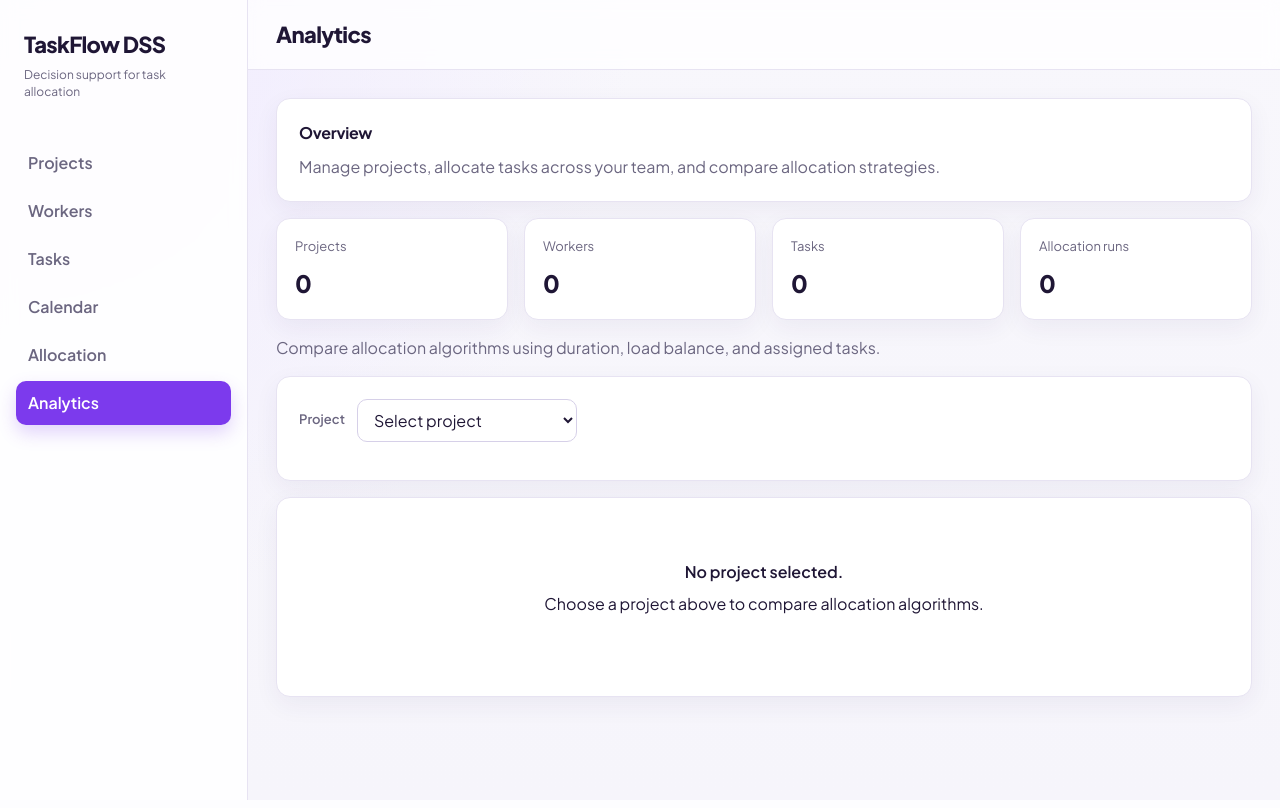
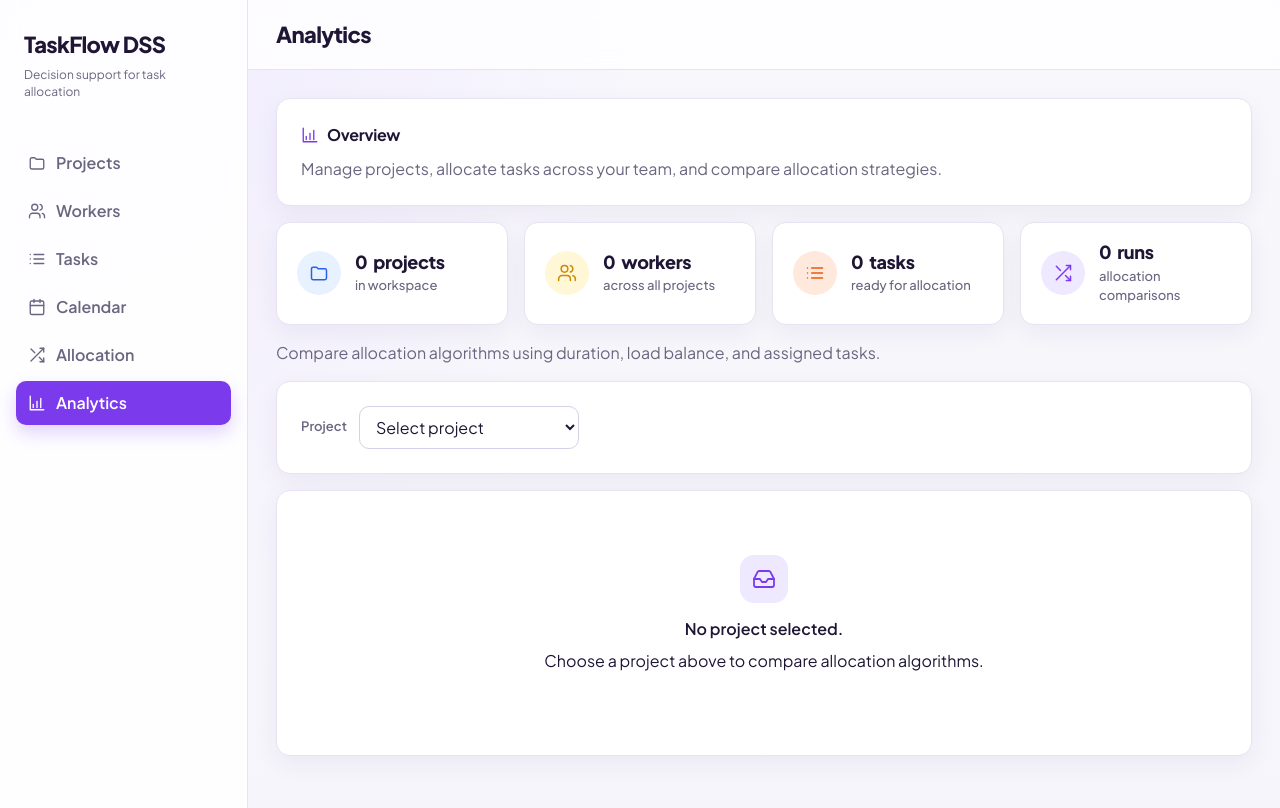
Before and after one commit to bingchiling34/taskflow-dss-project, a Django app: page /analytics/ in a window 1280 px wide. Run offline with Django 5.2, Linux system fonts and the light colour scheme; data that the repository does not hold is empty; parts of the project's set-up code (start-up, migrations or seed data) failed here and were passed over; some libraries are stand-ins or nearby versions.

Commit message:
Polish UI with icons, stat card layout, and spacing fixes

```diff
--- a/static/css/app.css
+++ b/static/css/app.css
@@ -76,14 +76,37 @@ a {
   line-height: 1.4;
 }
 
+.icon {
+  width: 18px;
+  height: 18px;
+  flex-shrink: 0;
+  display: inline-block;
+  vertical-align: -3px;
+}
+
+.icon-title {
+  width: 18px;
+  height: 18px;
+  margin-right: 8px;
+  vertical-align: -3px;
+  color: var(--primary);
+}
+
 .nav a {
-  display: block;
+  display: flex;
+  align-items: center;
+  gap: 10px;
   padding: 10px 12px;
   margin-bottom: 4px;
   border-radius: 10px;
   color: var(--muted);
   font-weight: 550;
   transition: background 0.15s ease, color 0.15s ease;
+}
+
+.nav a .icon {
+  width: 18px;
+  height: 18px;
 }
 
 .nav a:hover {
@@ -122,23 +145,30 @@ a {
 }
 
 .content {
-  padding: 28px;
+  padding: 28px 28px 36px;
 }
 
 .panel {
   background: var(--surface);
   border: 1px solid var(--border);
   border-radius: var(--radius);
-  padding: 22px;
+  padding: 24px;
   margin-bottom: 16px;
   box-shadow: var(--shadow);
 }
 
-.panel h2 {
+.panel > :last-child {
+  margin-bottom: 0;
+}
+
+.panel h2,
+.panel-title {
   margin: 0 0 10px 0;
   font-size: 16px;
   font-weight: 700;
   letter-spacing: -0.02em;
+  display: flex;
+  align-items: center;
 }
 
 .panel p {
@@ -168,24 +201,93 @@ a {
   text-decoration: underline;
 }
 
+.panel-link .icon {
+  width: 15px;
+  height: 15px;
+  vertical-align: 0;
+}
+
 .stat {
   background: var(--surface);
   border: 1px solid var(--border);
   border-radius: var(--radius);
-  padding: 18px;
+  padding: 18px 20px;
   box-shadow: var(--shadow);
+  display: flex;
+  align-items: center;
+  gap: 14px;
+}
+
+.stat-icon {
+  width: 44px;
+  height: 44px;
+  border-radius: 999px;
+  display: inline-flex;
+  align-items: center;
+  justify-content: center;
+  flex-shrink: 0;
+}
+
+.stat-icon .icon {
+  width: 20px;
+  height: 20px;
+  vertical-align: 0;
+}
+
+.stat-body {
+  min-width: 0;
+}
+
+.stat-main {
+  display: flex;
+  align-items: baseline;
+  flex-wrap: wrap;
+  gap: 6px;
+  color: var(--text);
+  font-size: 18px;
+  font-weight: 750;
+  letter-spacing: -0.02em;
+  line-height: 1.2;
+}
+
+.stat .value {
+  margin: 0;
+  font-size: 18px;
+  font-weight: 750;
+  letter-spacing: -0.02em;
 }
 
 .stat .label {
+  color: var(--text);
+  font-size: 18px;
+  font-weight: 750;
+}
+
+.stat-caption {
+  margin-top: 4px;
   color: var(--muted);
   font-size: 13px;
+  font-weight: 500;
 }
 
-.stat .value {
-  margin-top: 8px;
-  font-size: 24px;
-  font-weight: 750;
-  letter-spacing: -0.03em;
+.stat-blue .stat-icon {
+  background: #e8f1ff;
+  color: #2563eb;
+}
+
+.stat-yellow .stat-icon {
+  background: #fff7d6;
+  color: #ca8a04;
+}
+
+.stat-orange .stat-icon {
+  background: #ffe8dc;
+  color: #ea580c;
+}
+
+.stat-purple .stat-icon {
+  background: #efe9ff;
+  color: #7c3aed;
 }
 
 .message-box {
@@ -273,6 +375,24 @@ a {
 .empty-state {
   text-align: center;
   padding: 40px 16px;
+}
+
+.empty-icon {
+  width: 48px;
+  height: 48px;
+  margin: 0 auto 14px;
+  border-radius: 14px;
+  background: var(--primary-soft);
+  color: var(--primary);
+  display: flex;
+  align-items: center;
+  justify-content: center;
+}
+
+.empty-icon .icon {
+  width: 24px;
+  height: 24px;
+  vertical-align: 0;
 }
 
 .empty-state p {
--- a/templates/allocation/home.html
+++ b/templates/allocation/home.html
@@ -38,7 +38,7 @@
         </div>
 
         <div class="form-actions">
-          <button type="submit" class="btn btn-primary">Run selected</button>
+          <button type="submit" class="btn btn-primary">{% include "partials/icon.html" with name="i-play" %} Run selected</button>
         </div>
       </form>
 
@@ -46,7 +46,7 @@
         {% csrf_token %}
         <input type="hidden" name="project_id" value="{{ selected_project.id }}">
         <input type="hidden" name="mode" value="all">
-        <button type="submit" class="btn">Run all algorithms</button>
+        <button type="submit" class="btn">{% include "partials/icon.html" with name="i-shuffle" %} Run all algorithms</button>
       </form>
     {% else %}
       <p class="muted">Select a project to run allocation.</p>
@@ -90,6 +90,7 @@
         <p class="field-hint">Load balance = max load minus min load (lower is better). Duration = max worker load.</p>
       {% else %}
         <div class="empty-state">
+          <div class="empty-icon">{% include "partials/icon.html" with name="i-shuffle" %}</div>
           <p>No allocation runs yet.</p>
           <p class="muted">Run an algorithm above to create the first comparison result.</p>
         </div>
--- a/templates/analytics/home.html
+++ b/templates/analytics/home.html
@@ -6,28 +6,52 @@
 
 {% block content %}
   <div class="panel">
-    <h2>Overview</h2>
+    <h2 class="panel-title">{% include "partials/icon.html" with name="i-chart" class="icon-title" %} Overview</h2>
     <p>
       Manage projects, allocate tasks across your team, and compare allocation strategies.
     </p>
   </div>
 
   <div class="grid">
-    <div class="stat">
-      <div class="label">Projects</div>
-      <div class="value">{{ project_count }}</div>
+    <div class="stat stat-blue">
+      <span class="stat-icon">{% include "partials/icon.html" with name="i-folder" %}</span>
+      <div class="stat-body">
+        <div class="stat-main">
+          <span class="value">{{ project_count }}</span>
+          <span class="label">projects</span>
+        </div>
+        <div class="stat-caption">in workspace</div>
+      </div>
     </div>
-    <div class="stat">
-      <div class="label">Workers</div>
-      <div class="value">{{ worker_count }}</div>
+    <div class="stat stat-yellow">
+      <span class="stat-icon">{% include "partials/icon.html" with name="i-users" %}</span>
+      <div class="stat-body">
+        <div class="stat-main">
+          <span class="value">{{ worker_count }}</span>
+          <span class="label">workers</span>
+        </div>
+        <div class="stat-caption">across all projects</div>
+      </div>
     </div>
-    <div class="stat">
-      <div class="label">Tasks</div>
-      <div class="value">{{ task_count }}</div>
+    <div class="stat stat-orange">
+      <span class="stat-icon">{% include "partials/icon.html" with name="i-list" %}</span>
+      <div class="stat-body">
+        <div class="stat-main">
+          <span class="value">{{ task_count }}</span>
+          <span class="label">tasks</span>
+        </div>
+        <div class="stat-caption">ready for allocation</div>
+      </div>
     </div>
-    <div class="stat">
-      <div class="label">Allocation runs</div>
-      <div class="value">{{ allocation_run_count }}</div>
+    <div class="stat stat-purple">
+      <span class="stat-icon">{% include "partials/icon.html" with name="i-shuffle" %}</span>
+      <div class="stat-body">
+        <div class="stat-main">
+          <span class="value">{{ allocation_run_count }}</span>
+          <span class="label">runs</span>
+        </div>
+        <div class="stat-caption">allocation comparisons</div>
+      </div>
     </div>
   </div>
 
@@ -52,6 +76,7 @@
   {% if not selected_project %}
     <div class="panel">
       <div class="empty-state">
+        <div class="empty-icon">{% include "partials/icon.html" with name="i-inbox" %}</div>
         <p>No project selected.</p>
         <p class="muted">Choose a project above to compare allocation algorithms.</p>
       </div>
@@ -59,14 +84,15 @@
   {% elif not comparison.has_data %}
     <div class="panel">
       <div class="empty-state">
+        <div class="empty-icon">{% include "partials/icon.html" with name="i-inbox" %}</div>
         <p>No allocation runs for this project yet.</p>
         <p class="muted">Run algorithms first, then return here to compare results.</p>
-        <a class="btn btn-primary" href="{% url 'allocation_home' %}?project={{ selected_project.id }}">Go to Allocation</a>
+        <a class="btn btn-primary" href="{% url 'allocation_home' %}?project={{ selected_project.id %}">{% include "partials/icon.html" with name="i-shuffle" %} Go to Allocation</a>
       </div>
     </div>
   {% else %}
     <div class="panel">
-      <h2>Recommendation</h2>
+      <h2 class="panel-title">{% include "partials/icon.html" with name="i-spark" class="icon-title" %} Recommendation</h2>
       <p>
         {% if comparison.best_duration %}
           Lowest duration:
--- a/templates/base.html
+++ b/templates/base.html
@@ -14,6 +14,7 @@
   {% block extra_head %}{% endblock %}
 </head>
 <body>
+  {% include "partials/icons.svg.html" %}
   <div class="app-shell">
     <aside class="sidebar">
       <div class="brand">
@@ -21,12 +22,12 @@
         <div class="brand-tag">Decision support for task allocation</div>
       </div>
       <nav class="nav">
-        <a href="{% url 'project_list' %}" class="{% if request.resolver_match.url_name == 'project_list' or request.resolver_match.url_name == 'project_create' or request.resolver_match.url_name == 'project_detail' or request.resolver_match.url_name == 'project_edit' %}is-active{% endif %}">Projects</a>
-        <a href="{% url 'worker_list' %}" class="{% if request.resolver_match.url_name == 'worker_list' or request.resolver_match.url_name == 'worker_create' or request.resolver_match.url_name == 'worker_detail' or request.resolver_match.url_name == 'worker_edit' %}is-active{% endif %}">Workers</a>
-        <a href="{% url 'task_list' %}" class="{% if request.resolver_match.url_name == 'task_list' or request.resolver_match.url_name == 'task_create' or request.resolver_match.url_name == 'task_detail' or request.resolver_match.url_name == 'task_edit' %}is-active{% endif %}">Tasks</a>
-        <a href="{% url 'calendar_home' %}" class="{% if request.resolver_match.url_name == 'calendar_home' %}is-active{% endif %}">Calendar</a>
-        <a href="{% url 'allocation_home' %}" class="{% if request.resolver_match.url_name == 'allocation_home' or request.resolver_match.url_name == 'allocation_run_detail' %}is-active{% endif %}">Allocation</a>
-        <a href="{% url 'analytics_home' %}" class="{% if request.resolver_match.url_name == 'analytics_home' %}is-active{% endif %}">Analytics</a>
+        <a href="{% url 'project_list' %}" class="{% if request.resolver_match.url_name == 'project_list' or request.resolver_match.url_name == 'project_create' or request.resolver_match.url_name == 'project_detail' or request.resolver_match.url_name == 'project_edit' %}is-active{% endif %}">{% include "partials/icon.html" with name="i-folder" %} Projects</a>
+        <a href="{% url 'worker_list' %}" class="{% if request.resolver_match.url_name == 'worker_list' or request.resolver_match.url_name == 'worker_create' or request.resolver_match.url_name == 'worker_detail' or request.resolver_match.url_name == 'worker_edit' %}is-active{% endif %}">{% include "partials/icon.html" with name="i-users" %} Workers</a>
+        <a href="{% url 'task_list' %}" class="{% if request.resolver_match.url_name == 'task_list' or request.resolver_match.url_name == 'task_create' or request.resolver_match.url_name == 'task_detail' or request.resolver_match.url_name == 'task_edit' %}is-active{% endif %}">{% include "partials/icon.html" with name="i-list" %} Tasks</a>
+        <a href="{% url 'calendar_home' %}" class="{% if request.resolver_match.url_name == 'calendar_home' %}is-active{% endif %}">{% include "partials/icon.html" with name="i-calendar" %} Calendar</a>
+        <a href="{% url 'allocation_home' %}" class="{% if request.resolver_match.url_name == 'allocation_home' or request.resolver_match.url_name == 'allocation_run_detail' %}is-active{% endif %}">{% include "partials/icon.html" with name="i-shuffle" %} Allocation</a>
+        <a href="{% url 'analytics_home' %}" class="{% if request.resolver_match.url_name == 'analytics_home' %}is-active{% endif %}">{% include "partials/icon.html" with name="i-chart" %} Analytics</a>
       </nav>
     </aside>
 
--- a/templates/calendar/home.html
+++ b/templates/calendar/home.html
@@ -6,7 +6,7 @@
 {% block content %}
   <div class="toolbar">
     <p class="muted">Tasks with a due date, shown by month.</p>
-    <a class="btn btn-primary" href="{% url 'task_create' %}{% if selected_project %}?project={{ selected_project.id }}{% endif %}">New task</a>
+    <a class="btn btn-primary" href="{% url 'task_create' %}{% if selected_project %}?project={{ selected_project.id }}{% endif %}">{% include "partials/icon.html" with name="i-plus" %} New task</a>
   </div>
 
   <div class="panel">
--- /dev/null
+++ b/templates/partials/icon.html
@@ -0,0 +1 @@
+<svg class="icon{% if class %} {{ class }}{% endif %}" aria-hidden="true"><use href="#{{ name }}"></use></svg>
--- a/templates/partials/warnings.html
+++ b/templates/partials/warnings.html
@@ -1,6 +1,6 @@
 {% if warnings %}
   <div class="panel warning-panel">
-    <h2>Warnings</h2>
+    <h2 class="panel-title">{% include "partials/icon.html" with name="i-alert" class="icon-title" %} Warnings</h2>
     <ul class="warning-list">
       {% for item in warnings %}
         <li class="warning-item warning-{{ item.kind }}">{{ item.text }}</li>
--- a/templates/tasks/list.html
+++ b/templates/tasks/list.html
@@ -13,7 +13,7 @@
         Tasks ready for allocation across projects.
       {% endif %}
     </p>
-    <a class="btn btn-primary" href="{% url 'task_create' %}{% if selected_project %}?project={{ selected_project.id }}{% endif %}">New task</a>
+    <a class="btn btn-primary" href="{% url 'task_create' %}{% if selected_project %}?project={{ selected_project.id }}{% endif %}">{% include "partials/icon.html" with name="i-plus" %} New task</a>
   </div>
 
   <div class="panel">
@@ -58,9 +58,10 @@
       </table>
     {% else %}
       <div class="empty-state">
+        <div class="empty-icon">{% include "partials/icon.html" with name="i-list" %}</div>
         <p>No tasks yet.</p>
         <p class="muted">Create tasks with skills and hours for allocation.</p>
-        <a class="btn btn-primary" href="{% url 'task_create' %}{% if selected_project %}?project={{ selected_project.id }}{% endif %}">New task</a>
+        <a class="btn btn-primary" href="{% url 'task_create' %}{% if selected_project %}?project={{ selected_project.id }}{% endif %}">{% include "partials/icon.html" with name="i-plus" %} New task</a>
       </div>
     {% endif %}
   </div>
--- a/templates/workers/list.html
+++ b/templates/workers/list.html
@@ -13,7 +13,7 @@
         Team members available for task allocation.
       {% endif %}
     </p>
-    <a class="btn btn-primary" href="{% url 'worker_create' %}{% if selected_project %}?project={{ selected_project.id }}{% endif %}">New worker</a>
+    <a class="btn btn-primary" href="{% url 'worker_create' %}{% if selected_project %}?project={{ selected_project.id }}{% endif %}">{% include "partials/icon.html" with name="i-plus" %} New worker</a>
   </div>
 
   {% include "partials/warnings.html" %}
@@ -65,9 +65,10 @@
       </div>
     {% else %}
       <div class="empty-state">
+        <div class="empty-icon">{% include "partials/icon.html" with name="i-users" %}</div>
         <p>No workers yet.</p>
         <p class="muted">Add team members to prepare for task allocation.</p>
-        <a class="btn btn-primary" href="{% url 'worker_create' %}{% if selected_project %}?project={{ selected_project.id }}{% endif %}">New worker</a>
+        <a class="btn btn-primary" href="{% url 'worker_create' %}{% if selected_project %}?project={{ selected_project.id }}{% endif %}">{% include "partials/icon.html" with name="i-plus" %} New worker</a>
       </div>
     {% endif %}
   </div>
```
Also changed, not shown: other parts of static/css/app.css (+31 -1 lines), templates/partials/icons.svg.html (added, +65 -0 lines), templates/projects/detail.html (+33 -25 lines), templates/projects/list.html (+4 -3 lines).
